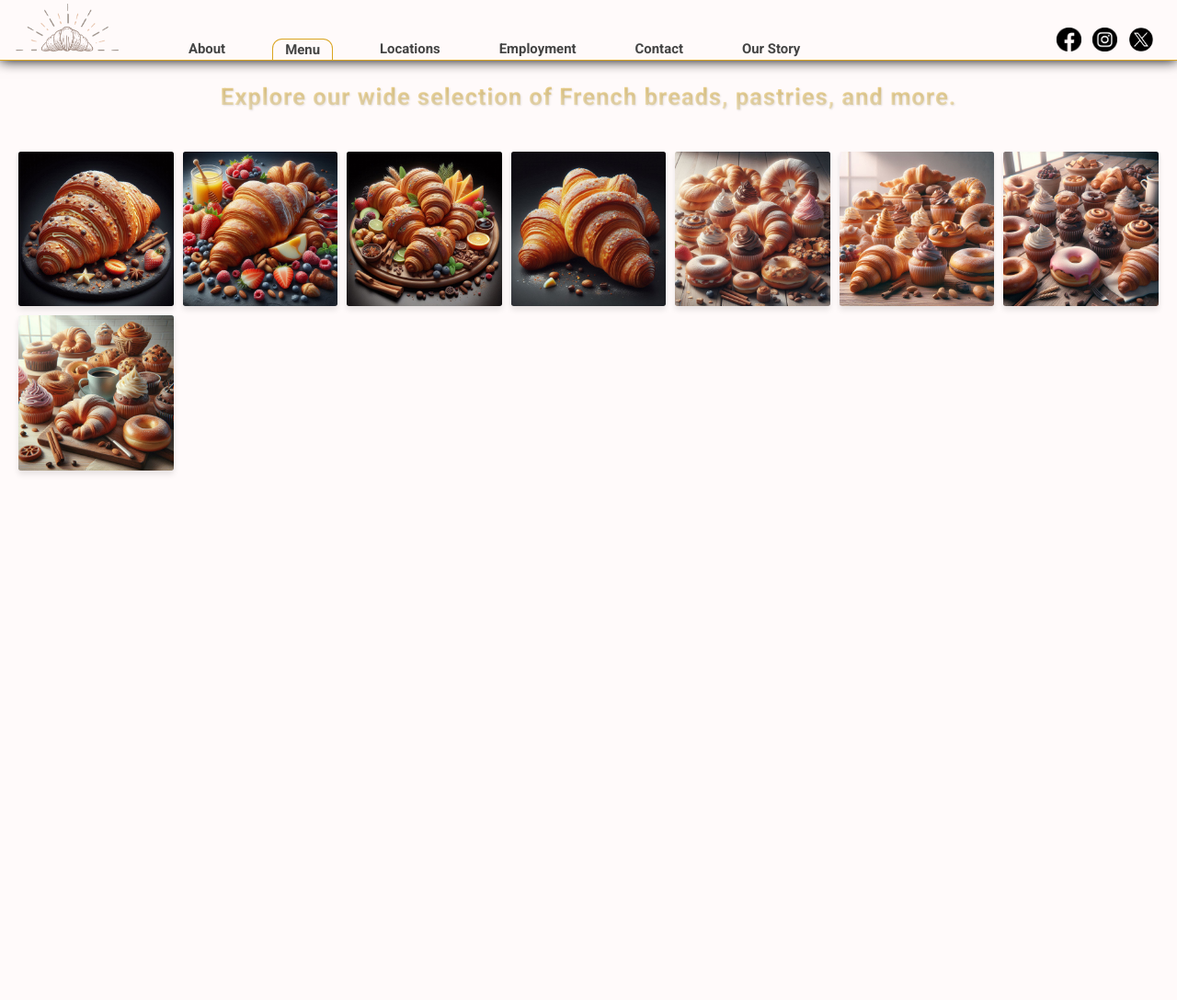
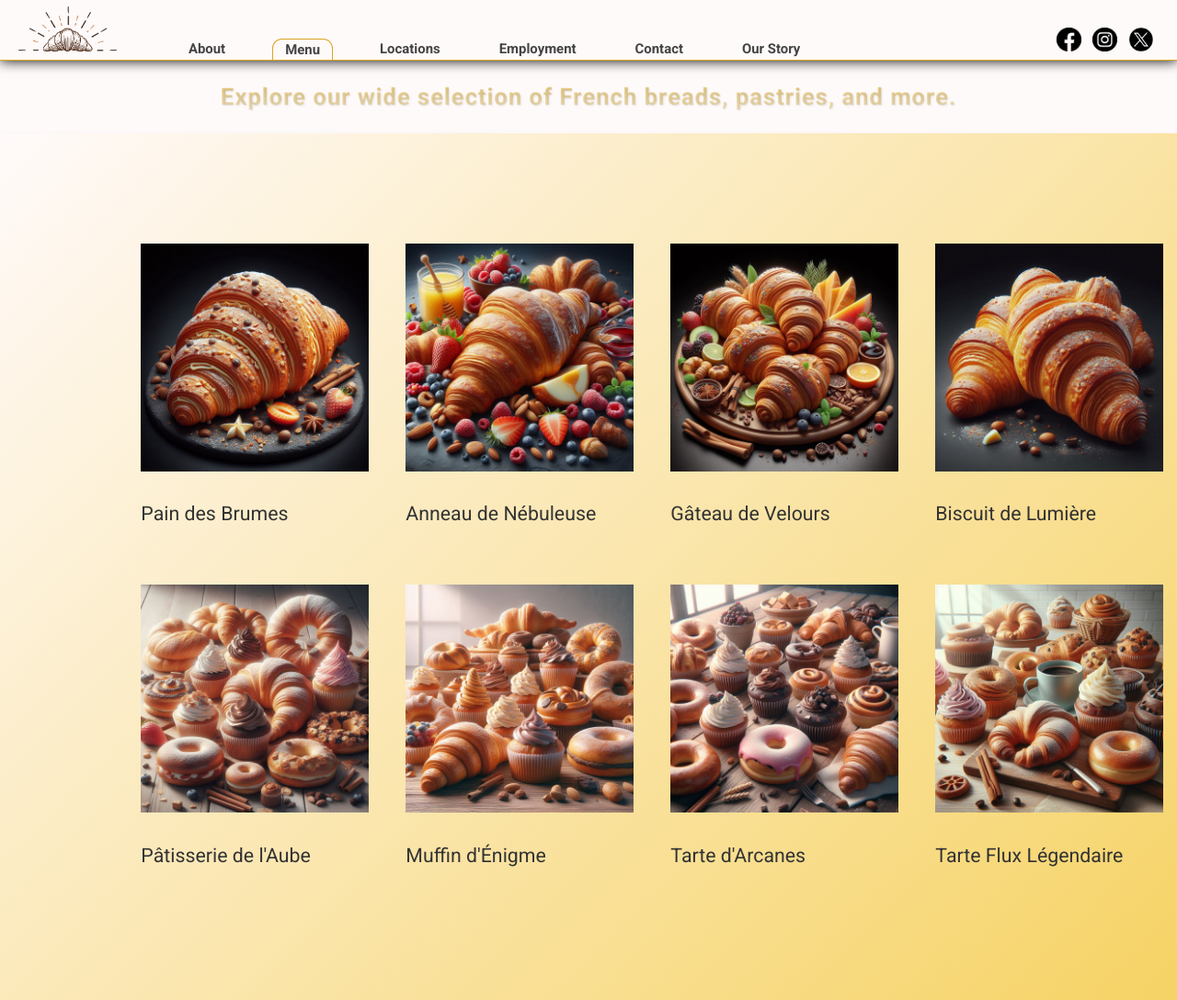
Before and after one commit to babetCode/PreciousGluten, a plain HTML site: page html/menupage.html in a window 1280 px wide. Shown: the whole page at 92% size. Before the commit the page ends 800 px from the top, so only its background shows below. Drawn offline with Linux system fonts and the light colour scheme; a web font is replaced by a local one.

Commit message:
menu page still needs work

```diff
--- /dev/null
+++ b/css/global.css
@@ -0,0 +1,94 @@
+body{
+    font-family: 'Roboto', sans-serif;
+    font-size: 16pt;
+    line-height: 1.5;
+    color: #333;
+}
+
+.hero{
+    display: block;
+    width: 100%;
+    height: auto;
+    margin: 0pt;
+    padding: 0pt;
+}
+
+.hero img{
+    display: block;
+    width: 100%;
+    height: auto;
+}
+
+.hero-container {
+    position: relative;
+    width: 100%;
+    height: auto;
+    padding: 0;
+    margin: 0;
+}
+
+.hero-container::before {
+    content: "";
+    position: absolute;
+    top: 0;
+    left: 0;
+    width: 100%;
+    height: 100%;
+    background-color: rgba(0, 0, 0, 0.5);
+    z-index: 1;
+}
+
+.hero-text {
+    margin: calc(12vw - 130pt) 0 0;
+    width: 100%;
+    font-family: "Playfair Display", serif;
+    font-weight: 500;
+    position: absolute;
+    top: 100px;
+    left: 50%;
+    transform: translateX(-50%);
+    background: linear-gradient(180deg, goldenrod -20%, white 100%);
+    -webkit-background-clip: text;
+    -webkit-text-fill-color: transparent;
+    font-size: 8vw;
+    text-align: center;
+    z-index: 2;
+}
+
+.page-header {
+    font-size: 2vw;
+    font-weight: bold;
+    text-align: center;
+    background: linear-gradient(180deg, goldenrod -20%, white 100%);
+    -webkit-background-clip: text;
+    -webkit-text-fill-color: transparent;
+    margin: 0;
+    padding: 20px 20px;
+    text-shadow: 1px 1px 2px rgba(0, 0, 0, 0.1);
+    letter-spacing: 1px;
+    line-height: 1.5;
+}
+
+.container{
+    width: 90vw;
+    margin: 0 auto;
+}
+.row{
+    display: flex;
+}
+.col{
+    width: 100%;
+    padding: 15pt;
+}
+
+.w-100{
+    width: 100%;
+}
+
+.serif-text{
+    font-family: 'Playfair Display', serif;
+}
+
+.sans-serif-text{
+    font-family: 'Roboto', sans-serif;
+}
--- a/css/pagestyles.css
+++ b/css/pagestyles.css
@@ -1,95 +1,4 @@
-body{
-    font-family: 'Roboto', sans-serif;
-    font-size: 16pt;
-    line-height: 1.5;
-    color: #333;
-}
-
-/* index.html */
-.hero{
-    display: block;
-    width: 100%;
-    height: auto;
-    margin: 0pt;
-    padding: 0pt;
-}
-
-.hero img{
-    display: block;
-    width: 100%;
-    height: auto;
-}
-
-.hero-container {
-    position: relative;
-    width: 100%;
-    height: auto;
-    padding: 0;
-    margin: 0;
-}
-
-.hero-container::before {
-    content: "";
-    position: absolute;
-    top: 0;
-    left: 0;
-    width: 100%;
-    height: 100%;
-    background-color: rgba(0, 0, 0, 0.5);
-    z-index: 1;
-}
-
-.hero-text {
-    margin: calc(12vw - 100px) 0 0;
-    width: 100%;
-    font-family: "Playfair Display", serif;
-    font-weight: 500;
-    position: absolute;
-    top: 100px;
-    left: 50%;
-    transform: translateX(-50%);
-    background: linear-gradient(180deg, goldenrod -20%, white 100%);
-    -webkit-background-clip: text;
-    -webkit-text-fill-color: transparent;
-    font-size: 8vw;
-    text-align: center;
-    /* text-shadow: 2px 2px 4px rgba(0, 0, 0, 0.5); */
-    z-index: 2;
-}
-
-/* pages in /html/ */
-.page-header {
-    font-size: 2vw;
-    font-weight: bold;
-    text-align: center;
-    background: linear-gradient(180deg, goldenrod -20%, white 100%);
-    -webkit-background-clip: text;
-    -webkit-text-fill-color: transparent;
-    margin: 0;
-    padding: 20px 20px;
-    text-shadow: 1px 1px 2px rgba(0, 0, 0, 0.1);
-    letter-spacing: 1px;
-    line-height: 1.5;
-}
-
-/* used in Locations page */
-.container{
-    width: 90vw;
-    margin: 0 auto;
-}
-.row{
-    display: flex;
-}
-.col{
-    width: 100%;
-    padding: 15pt;
-}
-
-.w-100{
-    width: 100%;
-}
-
-/* used in Menu page */
+/* Menu page */
 
 .gallery {
     display: grid;
@@ -172,3 +81,13 @@ body{
     /* text-shadow: 2px 2px 4px rgba(0, 0, 0, 0.5); */
     z-index: 2;
 }
+
+/* .employment-container{
+    width: 100%;
+}
+
+.employment-container iframe{
+    width: 100%;
+    height: 500px;
+    border: none;
+} */
--- a/html/menupage.html
+++ b/html/menupage.html
@@ -6,6 +6,7 @@
     <title>Lab 9 Homepage</title>
     <link rel="stylesheet" href="../css/navstyles.css">
     <link rel="stylesheet" href="../css/pagestyles.css">
+    <link rel="stylesheet" href="../css/global.css">
     <link rel="icon" href="../images/logo2-1.png" type="image/x-icon">
     <link rel="preconnect" href="https://fonts.googleapis.com">
     <link rel="preconnect" href="https://fonts.gstatic.com" crossorigin>
@@ -66,15 +67,60 @@
         </div>
     </header>
     <p class="page-header">Explore our wide selection of French breads, pastries, and more.</p>
-    <div class="gallery">
-        <img src="../images/croissant1.jpeg" alt="Croissant">
-        <img src="../images/croissant2.jpeg" alt="Bread">
-        <img src="../images/croissant3.jpeg" alt="Donut">
-        <img src="../images/croissant4.jpeg" alt="Cake">
-        <img src="../images/pastry1.jpeg" alt="Cookie">
-        <img src="../images/pastry2.jpeg" alt="Pastry">
-        <img src="../images/pastry3.jpeg" alt="Pie">
-        <img src="../images/pastry4.jpeg" alt="Muffin">
+    <div class="about-container">
+        <div class="container">
+            <div class="row">
+                <div class="col">
+                    <div class="menu-item">
+                        <img src="../images/croissant1.jpeg" alt="Croissant" class="w-100">
+                        <p>Pain des Brumes</p>
+                    </div>
+                </div>
+                <div class="col">
+                    <div class="menu-item"></div>
+                        <img src="../images/croissant2.jpeg" alt="Bread" class="w-100">
+                        <p>Anneau de Nébuleuse</p>
+                    </div>
+                <div class="col">
+                    <div class="menu-item">
+                        <img src="../images/croissant3.jpeg" alt="Donut" class="w-100">
+                        <p>Gâteau de Velours</p>
+                    </div>
+                </div>
+                <div class="col">
+                    <div class="menu-item">
+                        <img src="../images/croissant4.jpeg" alt="Cake" class="w-100">
+                        <p>Biscuit de Lumière</p>
+                    </div>
+                </div>
+            </div>
+            <div class="row">
+                <div class="col">
+                    <div class="menu-item">
+                        <img src="../images/pastry1.jpeg" alt="Cookie" class="w-100">
+                        <p>Pâtisserie de l'Aube</p>
+                    </div>
+                </div>
+                <div class="col">
+                    <div class="menu-item"></div>
+                        <img src="../images/pastry2.jpeg" alt="Pastry" class="w-100">
+                        <p>Muffin d'Énigme</p>
+                    </div>
+                <div class="col">
+                    <div class="menu-item">
+                        <img src="../images/pastry3.jpeg" alt="Muffin" class="w-100">
+                        <p>Tarte d'Arcanes</p>
+                    </div>
+                </div>
+                <div class="col">
+                    <div class="menu-item">
+                        <img src="../images/pastry4.jpeg" alt="Pie" class="w-100">
+                        <p>Tarte Flux Légendaire</p>
+                    </div>
+                </div>
+            </div>
+        </div>
     </div>
+</div>
 </body>
 </html>
```
Also changed, not shown: html/aboutpage.html (+5 -4 lines), html/contactpage.html (+1 -0 lines), html/employmentpage.html (+1 -0 lines), html/locationspage.html (+1 -0 lines), html/storypage.html (+1 -0 lines), index.html (+1 -0 lines), images/display4c.jpeg (added), images/menu1.jpeg (added).
